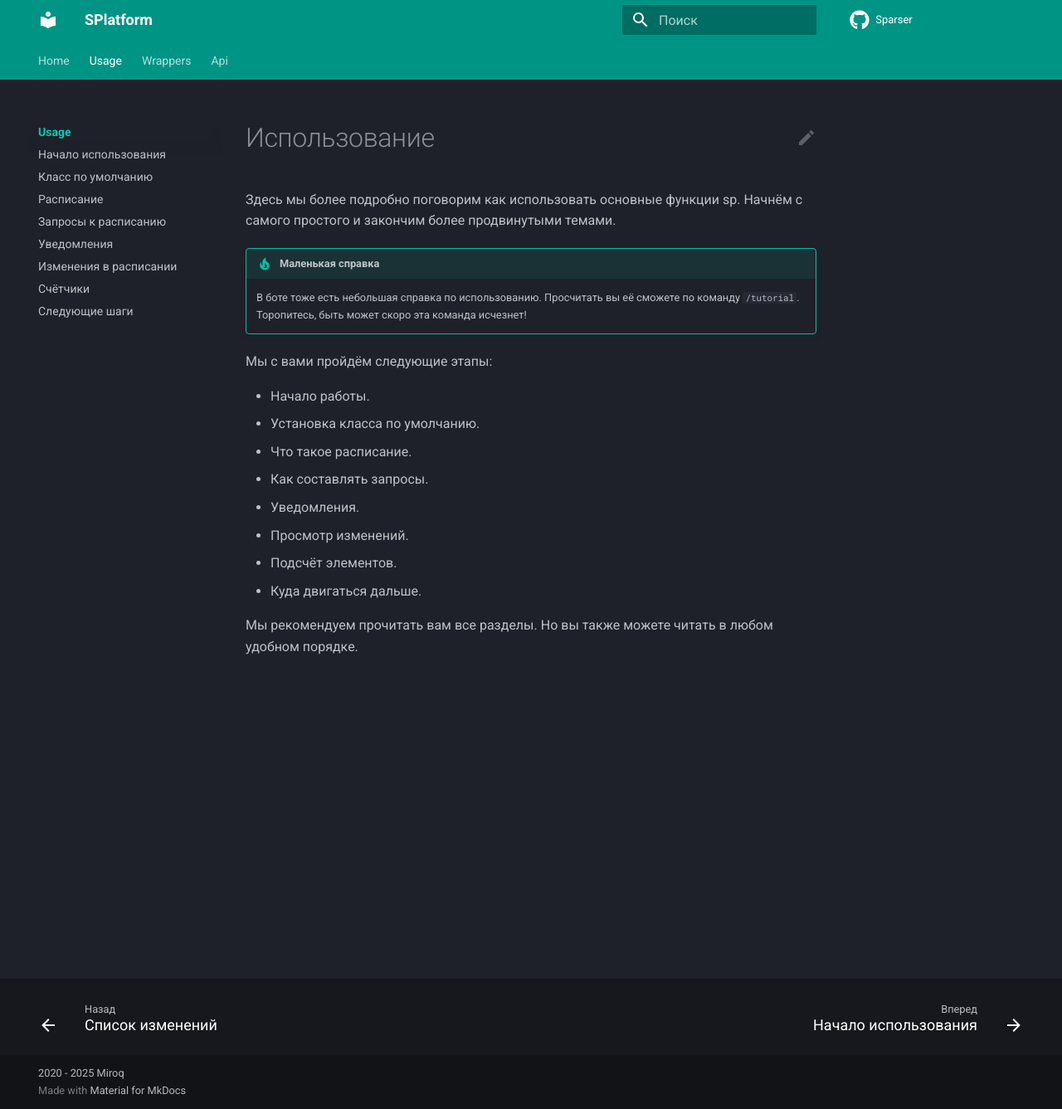
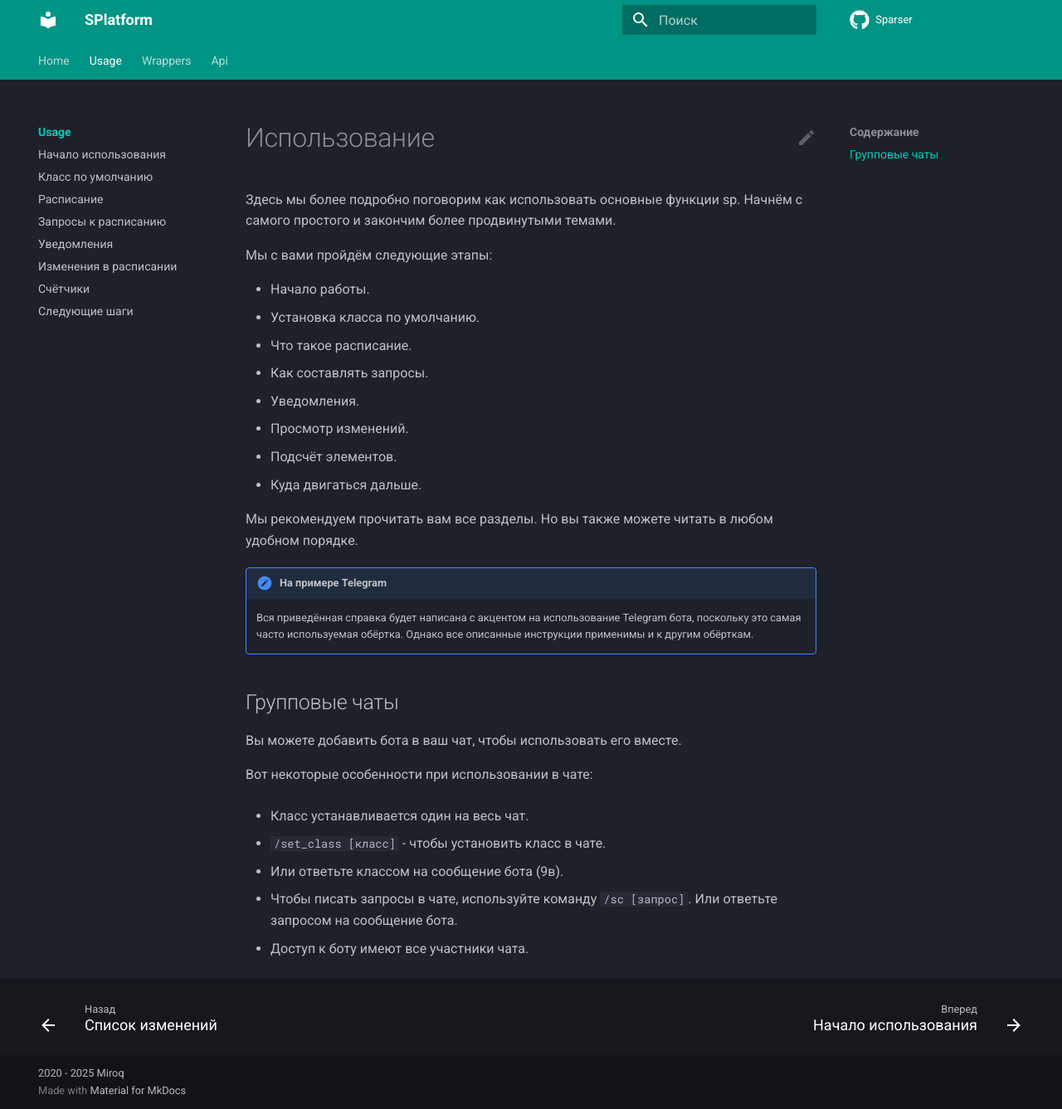
Before and after one commit to pentergust/sparser, an MkDocs documentation site: the page built from docs/usage/index.md, in a window 1280 px wide and 1337 px high. Shown: the whole window at 83% size. Built offline with MkDocs 1.6.1 and Material for MkDocs 9.7.7, drawn with Linux system fonts in a browser that asks for light colours.

Commit message:
Docs: Add group chat info in usage

```diff
--- a/docs/usage/index.md
+++ b/docs/usage/index.md
@@ -2,12 +2,6 @@
 
 Здесь мы более подробно поговорим как использовать основные функции sp.
 Начнём с самого простого и закончим более продвинутыми темами.
-
-!!! tip "Маленькая справка"
-
-    В боте тоже есть небольшая справка по использованию.
-    Просчитать вы её сможете по команду `/tutorial`.
-    Торопитесь, быть может скоро эта команда исчезнет!
 
 Мы с вами пройдём следующие этапы:
 
@@ -22,3 +16,24 @@
 
 Мы рекомендуем прочитать вам все разделы.
 Но вы также можете читать в любом удобном порядке.
+
+!!! note "На примере Telegram"
+
+    Вся приведённая справка будет написана с акцентом на использование
+    Telegram бота, поскольку это самая часто используемая обёртка.
+    Однако все описанные инструкции применимы и к другим обёрткам.
+
+## Групповые чаты
+
+Вы можете добавить бота в ваш чат, чтобы использовать его вместе.
+
+Вот некоторые особенности при использовании в чате:
+
+- Класс устанавливается один на весь чат.
+
+  - `/set_class [класс]` - чтобы установить класс в чате.
+  - Или ответьте классом на сообщение бота (9в).
+
+- Чтобы писать запросы в чате, используйте команду `/sc [запрос]`.
+  Или ответьте запросом на сообщение бота.
+- Доступ к боту имеют все участники чата.
```
